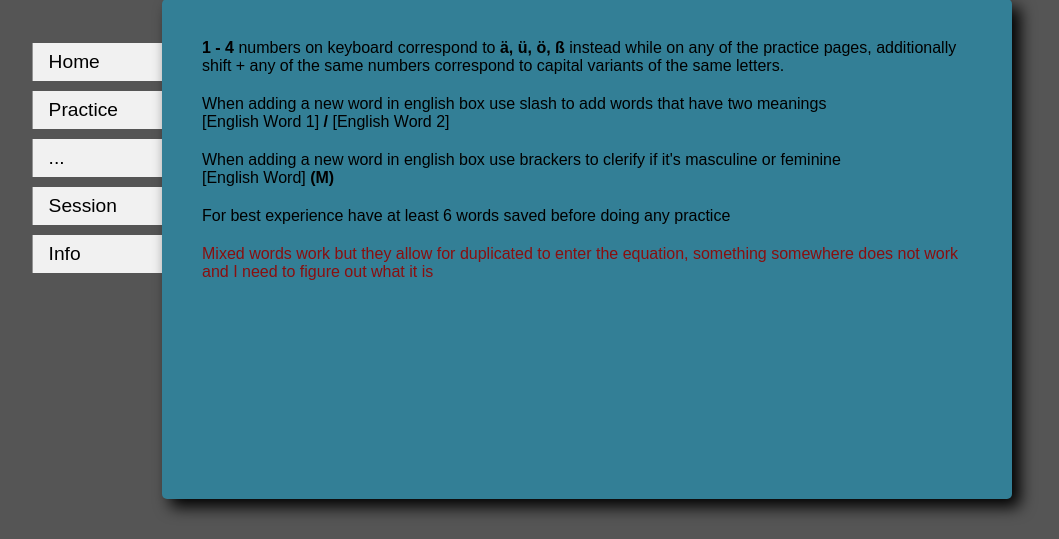
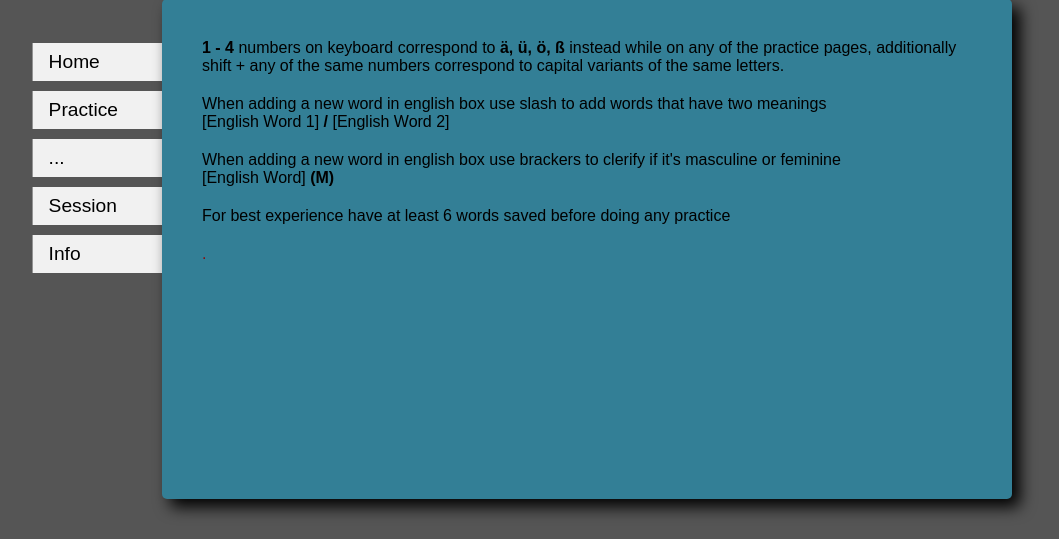
Before and after one commit to KAL17002493/LApp, a Flask app: page /info in a window 1280 px wide. Shown: the part 101-640 px from the top of the page, without its empty margins (53-1112 px from the left). Run offline with Flask 3, Linux system fonts and the light colour scheme.

Commit message:
Removed the exepction and replaced it with a print function in get_random_word_from_db function

```diff
--- a/website/otherFunctions.py
+++ b/website/otherFunctions.py
@@ -28,7 +28,8 @@ def get_random_word_from_db(word_query, count_threshold=5):
     if word_query.count() == 0:
         session["random_german_word"] = "No words available"
         session["random_english_word"] = "No words available"
-        raise Exception("No words available in the database.")
+        print ("No words available in the database.")
+        return
 
     # Run a loop to get a word
     while True:
--- a/website/templates/info.html
+++ b/website/templates/info.html
@@ -9,7 +9,7 @@
         <li>When adding a new word in english box use slash to add words that have two meanings <br>[English Word 1] <strong>/</strong> [English Word 2]</li>
         <li>When adding a new word in english box use brackers to clerify if it's masculine or feminine <br>[English Word] <strong>(M)</strong></li>
         <li>For best experience have at least 6 words saved before doing any practice</li>
-        <li>Mixed words work but they allow for duplicated to enter the equation, something somewhere does not work and I need to figure out what it is </li>
+        <li>.</li>
     </ul>
 </div<>
 
```
Also changed, not shown: instance/database.db.
